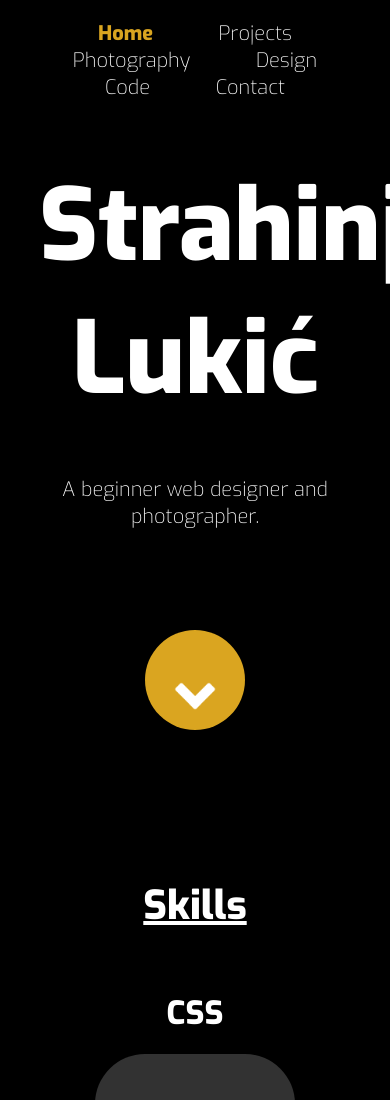
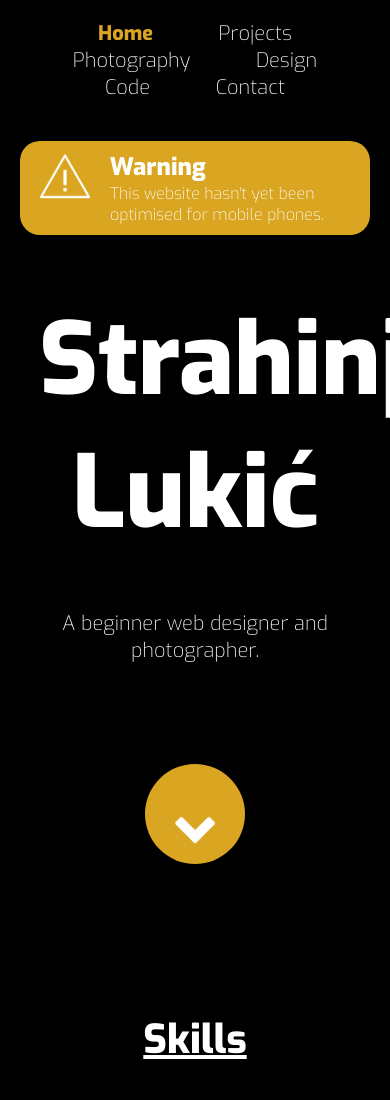
Before and after one commit to Sluki03/portfolio, a plain HTML site: page index.html in a window 390 px wide. Shown: the top 1100 px of the page. Drawn offline with Linux system fonts and the light colour scheme.

Commit message:
Added responsiveness warning

```diff
--- a/index.html
+++ b/index.html
@@ -17,6 +17,15 @@
             <a href="#">Contact</a>
         </ul>
     </nav>
+
+    <div class="responsive">
+        <img src="warning.png" alt="Warning Icon">
+        <div>
+            <h2>Warning</h2>
+            <p>This website hasn't yet been optimised for mobile phones.</p>
+        </div>
+
+    </div>
 
     <div class="content">
         <div class="name">
--- a/style.css
+++ b/style.css
@@ -19,6 +19,19 @@ html {
 
 ::selection {
     background-color: goldenrod;
+}
+
+.responsive {
+    background-color: goldenrod;
+    margin: 20px;
+    border-radius: 20px;
+    padding: 10px;
+    display: flex;
+}
+
+.responsive img {
+    height: 50px;
+    margin: 0px 20px 0px 10px;
 }
 
 /*Navigation*/
```
Also changed, not shown: warning.png (added).
